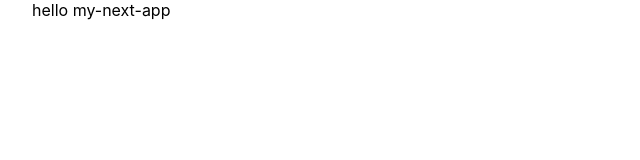
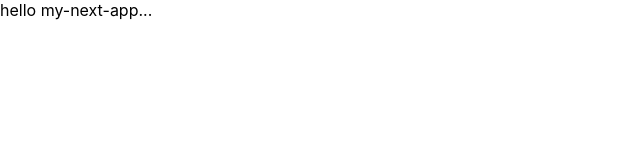
Before and after one commit to myhao29051999/my-next-app, a Next.js app: page / in a window 1280 px wide. Shown: the top 160 px of the page, without its empty margins (0-640 px from the left). Built offline with nearby package versions, Linux system fonts and the light colour scheme.

Commit message:
combination of 3 commit
second commit

config file .eslintrc.json

hhh

```diff
--- a/pages/index.js
+++ b/pages/index.js
@@ -1,11 +1,7 @@
-import Head from 'next/head'
-import Image from 'next/image'
-import styles from '../styles/Home.module.css'
-
 export default function Home() {
   return (
-    <div className={styles.container}>
-      hello my-next-app
+    <div>
+      hello my-next-app...
     </div>
   )
 }
```
Also changed, not shown: .eslintrc.json.
